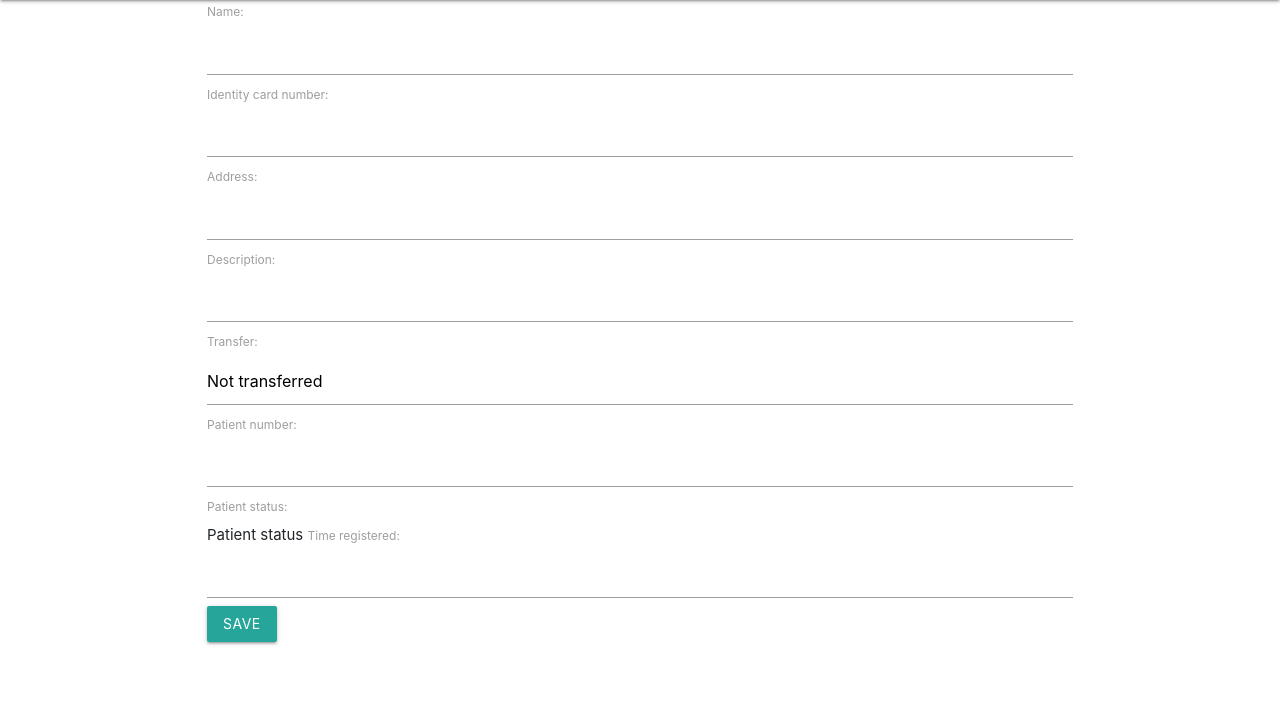
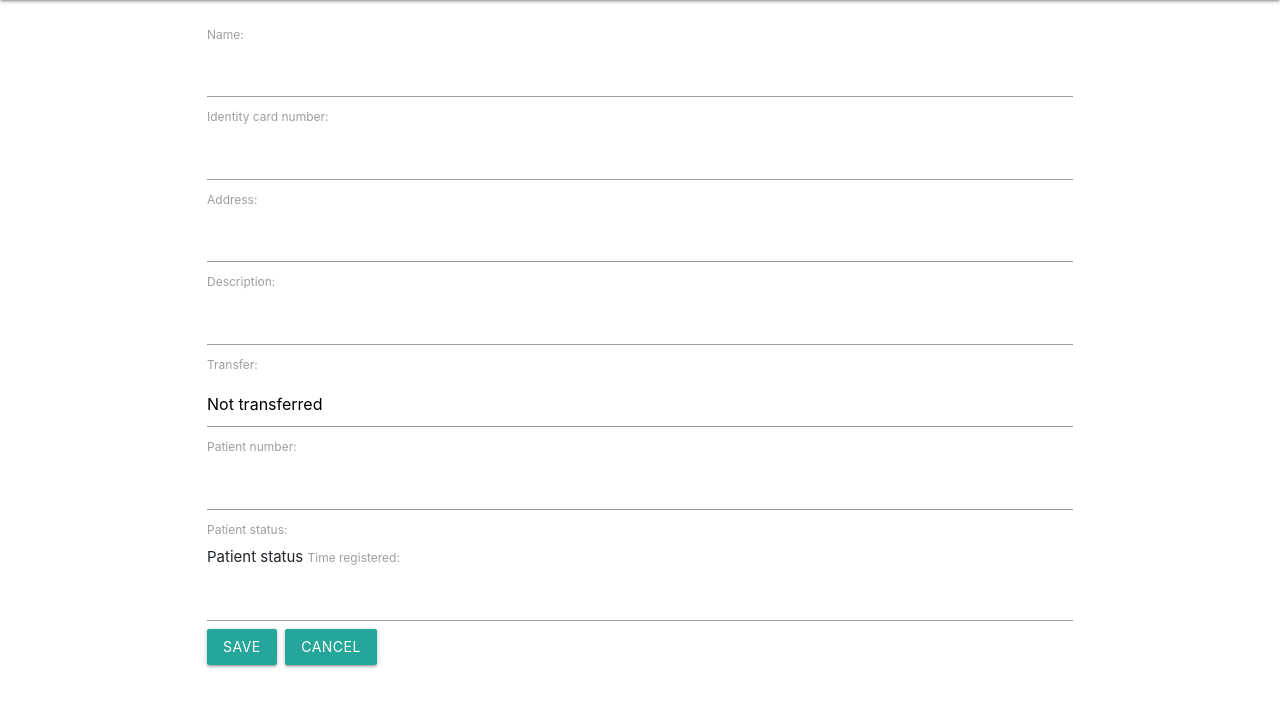
Before and after one commit to feinz/localpatient, a Django app: page /catalog/patient/create/ in a window 1280 px wide. Shown: the part 64-771 px from the top of the page. Run offline with Django 3.2, Linux system fonts and the light colour scheme; the visitor is signed in with stand-in values (Sample User, id 1); some libraries are stand-ins or nearby versions.

Commit message:
some housekeeping
1. added button back on some pages

```diff
--- a/catalog/templates/catalog/patient_confirm_delete.html
+++ b/catalog/templates/catalog/patient_confirm_delete.html
@@ -9,6 +9,7 @@
 <form action="" method="POST">
   {% csrf_token %}
   <button class="waves-effect waves-light btn" type="submit" value="Yes, delete.">Yes, delete.</button>
+  &nbsp<button type='button' value='Cancel' class='waves-effect waves-light btn' onclick="history.back()">Cancel</button>
 </form>
 
 {% endblock %}
--- a/catalog/templates/catalog/patient_form.html
+++ b/catalog/templates/catalog/patient_form.html
@@ -1,11 +1,14 @@
 {% extends "base_generic.html" %}
 
 {% block content %}
+  </br>
   <form action="" method="post">
     {% csrf_token %}
     {% comment %} <input type="submit" value="Save" style="float: right;"> {% endcomment %}
     {{form}}
 
     <button class='waves-effect waves-light btn' type="submit" value="Save">Save</button>
+    &nbsp<button type='button' value='Cancel' class='waves-effect waves-light btn' onclick="history.back()">Cancel</button>
   </form>
+  </br>
 {% endblock %}
```
